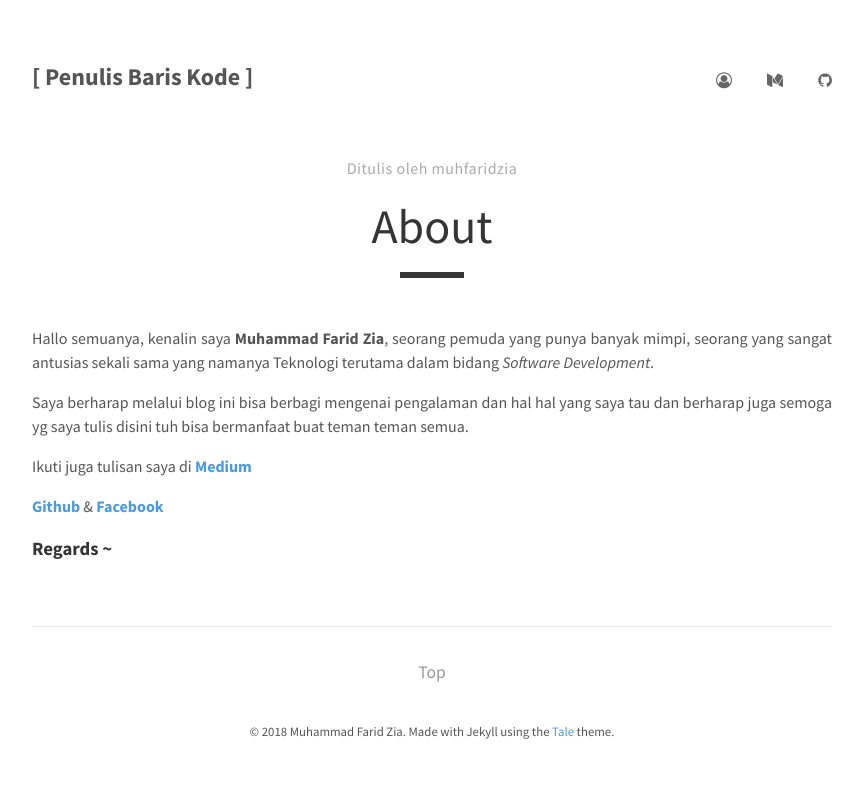
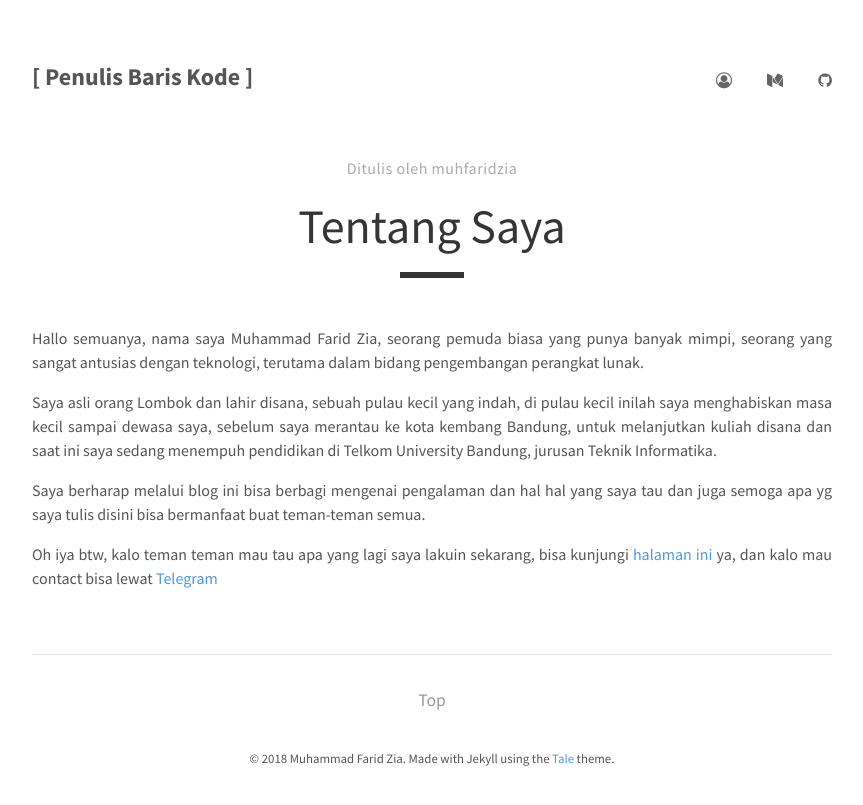
Before and after one commit to mfaridzia/mfaridzia.github.io, a Jekyll site: the page built from about.md, in a window 1280 px wide. Shown: the top 805 px of the page, without its empty margins (208-1071 px from the left). Built offline with Jekyll 4.4.1, drawn with Linux system fonts in a browser that asks for light colours.

Commit message:
update content about

```diff
--- a/about.md
+++ b/about.md
@@ -1,16 +1,14 @@
 ---
 layout: post
-title: "About"
+title: "Tentang Saya"
 author: "muhfaridzia"
 permalink: /about/
 ---
 
-Hallo semuanya, kenalin saya **Muhammad Farid Zia**, seorang pemuda yang punya banyak mimpi, seorang yang sangat antusias sekali sama yang namanya Teknologi terutama dalam bidang *Software Development*.
+Hallo semuanya, nama saya Muhammad Farid Zia, seorang pemuda biasa yang punya banyak mimpi, seorang yang sangat antusias dengan teknologi, terutama dalam bidang pengembangan perangkat lunak.
 
-Saya berharap melalui blog ini bisa berbagi mengenai pengalaman dan hal hal yang saya tau dan berharap juga semoga yg saya tulis disini tuh bisa bermanfaat buat teman teman semua.
+Saya asli orang Lombok dan lahir disana, sebuah pulau kecil yang indah, di pulau kecil inilah saya menghabiskan masa kecil sampai dewasa saya, sebelum saya merantau ke kota kembang Bandung, untuk melanjutkan kuliah disana dan saat ini saya sedang menempuh pendidikan di Telkom University Bandung, jurusan Teknik Informatika.
 
-Ikuti juga tulisan saya di **[Medium](https://medium.com/@MFaridZia/)**
+Saya berharap melalui blog ini bisa berbagi mengenai pengalaman dan hal hal yang saya tau dan juga semoga apa yg saya tulis disini bisa bermanfaat buat teman-teman semua.
 
-**[Github](https://github.com/mfaridzia/)** & **[Facebook](https://www.facebook.com/MuhFaridZia)**
-
-### Regards ~
+Oh iya btw, kalo teman teman mau tau apa yang lagi saya lakuin sekarang, bisa kunjungi [halaman ini](https://mfaridzia.github.io/now/) ya, dan kalo mau contact bisa lewat [Telegram](https://t.me/muhfaridzia)
```
